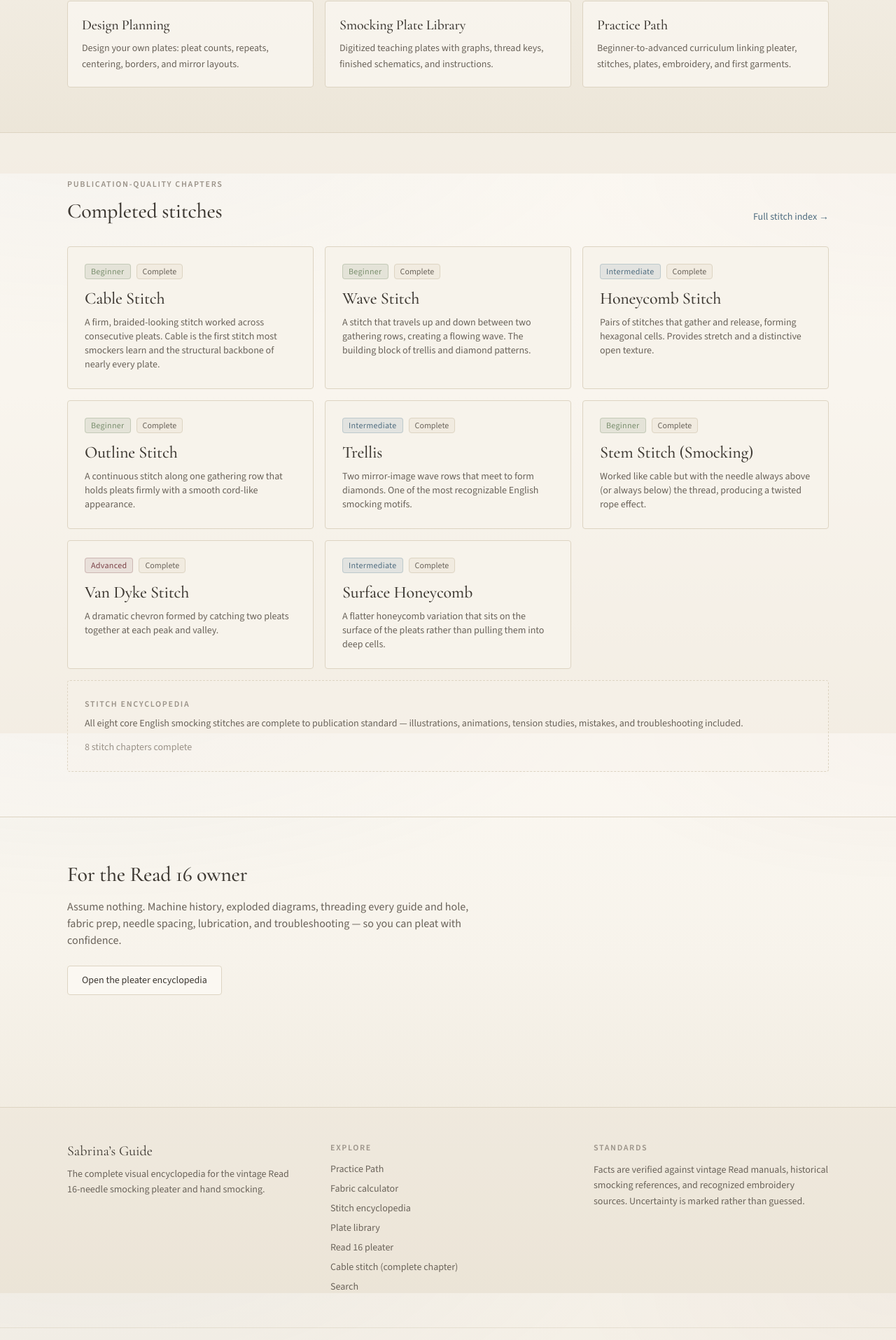
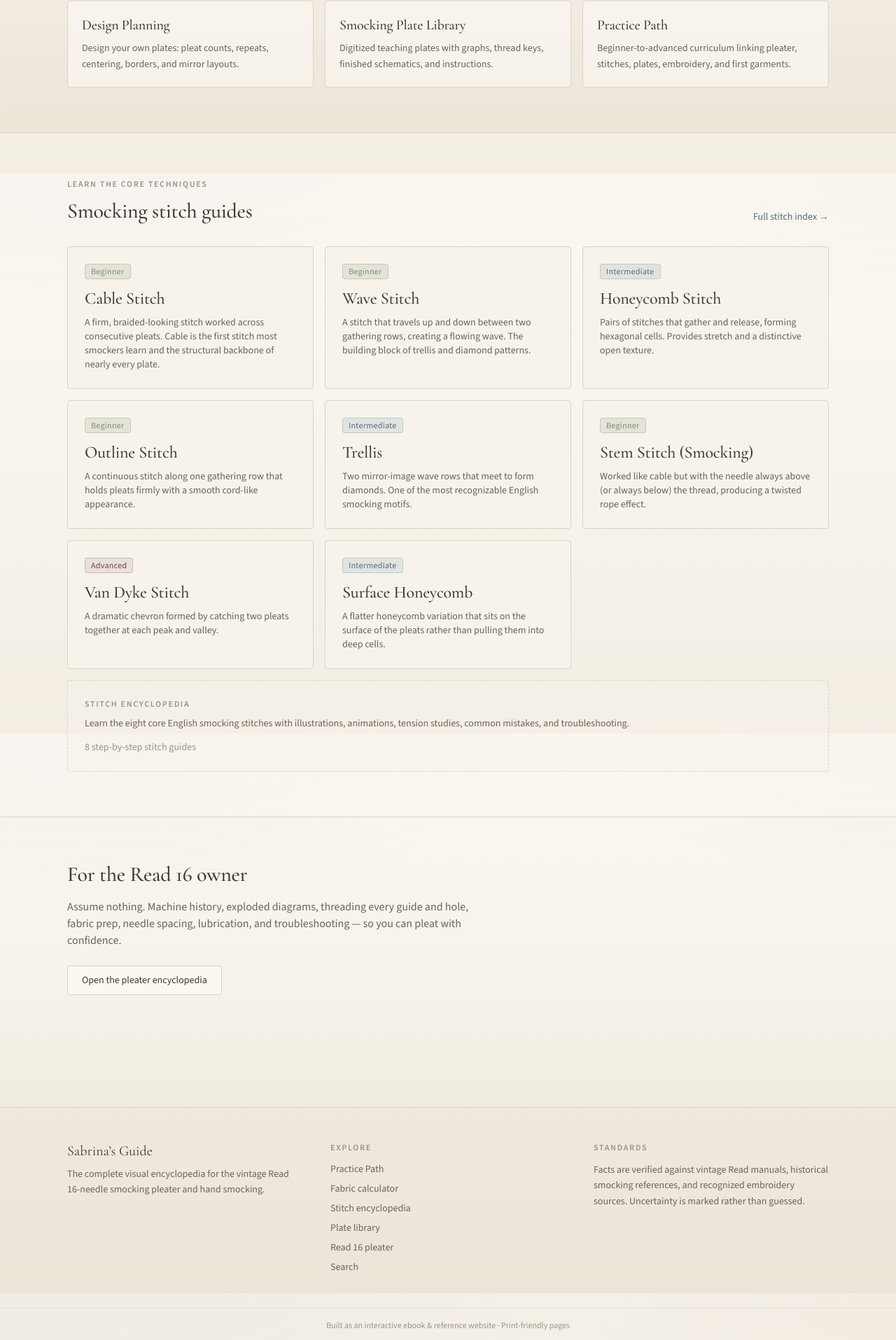
Before and after one commit to sabrina-heyfairy/stitching-and-smocking, a Next.js app: page / in a window 1280 px wide. Shown: the part 1352-3267 px from the top of the page at 70% size. Built offline with nearby package versions, Linux system fonts and the light colour scheme.

Commit message:
Clarify stitch navigation and practice path

```diff
--- a/src/app/learn/page.tsx
+++ b/src/app/learn/page.tsx
@@ -215,9 +215,16 @@ export default function PracticePathPage() {
                   >
                     <div className="flex items-start gap-2">
                       <PracticeCheckbox id={`${pi}-${step.title}`} label={step.title} />
-                      <span className="min-w-0">
-                        <span className="font-serif text-xl text-ink">{step.title}</span>
-                        <span className="mt-1 block text-sm text-ink-muted">{step.body}</span>
+                      <span className="min-w-0 flex-1">
+                        <Link
+                          href={step.links[0].href}
+                          className="group block rounded no-underline outline-none focus-visible:ring-2 focus-visible:ring-dusty-blue"
+                          aria-label={`${step.title}: ${step.body}`}
+                        >
+                          <span className="font-serif text-xl text-ink group-hover:text-burgundy">{step.title}</span>
+                          <span className="mt-1 block text-sm text-ink-muted group-hover:text-ink">{step.body}</span>
+                          <span className="mt-2 block text-xs text-dusty-blue-deep">Open lesson →</span>
+                        </Link>
                         <span className="mt-3 flex flex-wrap gap-2">
                           {step.links.map((l) => (
                             <Link
--- a/src/app/page.tsx
+++ b/src/app/page.tsx
@@ -1,10 +1,10 @@
 import Link from "next/link";
 import { sections } from "@/lib/navigation";
 import { stitches } from "@/lib/stitches";
-import { DifficultyBadge, StatusBadge } from "@/components/Badge";
+import { DifficultyBadge } from "@/components/Badge";
 
 export default function HomePage() {
-  const complete = stitches.filter((s) => s.status === "complete");
+  const stitchGuides = stitches.filter((s) => s.status === "complete");
 
   return (
     <>
@@ -134,15 +134,15 @@ export default function HomePage() {
         <div className="site-container">
           <div className="flex flex-wrap items-end justify-between gap-4">
             <div>
-              <p className="label-caps mb-3">Publication-quality chapters</p>
-              <h2 className="font-serif text-3xl text-ink">Completed stitches</h2>
+              <p className="label-caps mb-3">Learn the core techniques</p>
+              <h2 className="font-serif text-3xl text-ink">Smocking stitch guides</h2>
             </div>
             <Link href="/stitches/" className="text-sm text-dusty-blue-deep no-underline hover:text-burgundy">
               Full stitch index →
             </Link>
           </div>
           <div className="mt-8 grid gap-4 sm:grid-cols-2 lg:grid-cols-3">
-            {complete.map((s) => (
+            {stitchGuides.map((s) => (
               <Link
                 key={s.slug}
                 href={`/stitches/${s.slug}/`}
@@ -150,7 +150,6 @@ export default function HomePage() {
               >
                 <div className="flex flex-wrap items-center gap-2">
                   <DifficultyBadge difficulty={s.difficulty} />
-                  <StatusBadge status={s.status} />
                 </div>
                 <h3 className="mt-3 font-serif text-2xl text-ink">{s.title}</h3>
                 <p className="mt-2 text-sm text-ink-muted">{s.description}</p>
@@ -160,10 +159,10 @@ export default function HomePage() {
           <div className="mt-4 rounded border border-dashed border-border bg-cream/40 p-6">
             <p className="label-caps mb-2">Stitch encyclopedia</p>
             <p className="text-sm leading-relaxed text-ink-muted">
-              All eight core English smocking stitches are complete to publication standard —
-              illustrations, animations, tension studies, mistakes, and troubleshooting included.
+              Learn the eight core English smocking stitches with illustrations, animations,
+              tension studies, common mistakes, and troubleshooting.
             </p>
-            <p className="mt-3 text-sm text-ink-faint">{complete.length} stitch chapters complete</p>
+            <p className="mt-3 text-sm text-ink-faint">{stitchGuides.length} step-by-step stitch guides</p>
           </div>
         </div>
       </section>
--- a/src/components/Footer.tsx
+++ b/src/components/Footer.tsx
@@ -40,11 +40,6 @@ export function Footer() {
               </Link>
             </li>
             <li>
-              <Link href="/stitches/cable-stitch/" className="text-ink-muted no-underline hover:text-ink">
-                Cable stitch (complete chapter)
-              </Link>
-            </li>
-            <li>
               <Link href="/search/" className="text-ink-muted no-underline hover:text-ink">
                 Search
               </Link>
--- a/src/components/chapters/CableStitchChapter.tsx
+++ b/src/components/chapters/CableStitchChapter.tsx
@@ -55,9 +55,9 @@ export function CableStitchChapter() {
         <div className="min-w-0 max-w-3xl">
           <div className="callout">
             <p className="text-sm leading-relaxed text-ink-muted">
-              <strong className="text-ink">Publication-quality chapter.</strong> This is the
-              gold-standard template for every stitch in the encyclopedia. If you can work a
-              cable from these illustrations alone, the page is complete.
+              <strong className="text-ink">Start here.</strong> Cable is the foundation for many
+              smocking patterns. Use the diagrams to learn consistent stitch depth and tension
+              before adding vertical movement.
             </p>
           </div>
 
--- a/src/components/chapters/HoneycombStitchChapter.tsx
+++ b/src/components/chapters/HoneycombStitchChapter.tsx
@@ -57,7 +57,7 @@ export function HoneycombStitchChapter() {
         <div className="min-w-0 max-w-3xl">
           <div className="callout">
             <p className="text-sm leading-relaxed text-ink-muted">
-              <strong className="text-ink">Publication-quality chapter.</strong> Honeycomb is
+              <strong className="text-ink">Before you begin.</strong> Honeycomb is
               intermediate because of the alternating-row stagger. Be solid on{" "}
               <Link href="/stitches/cable-stitch/" className="text-dusty-blue-deep">
                 Cable
--- a/src/components/chapters/OutlineStitchChapter.tsx
+++ b/src/components/chapters/OutlineStitchChapter.tsx
@@ -32,7 +32,7 @@ export function OutlineStitchChapter() {
       callout={
         <div className="callout">
           <p className="text-sm leading-relaxed text-ink-muted">
-            <strong className="text-ink">Publication-quality chapter.</strong> Outline stitch is
+            <strong className="text-ink">Foundation stitch.</strong> Outline stitch is
             the smooth-cord control row of English smocking: one gathering row, shallow mountain
             bites, and the working thread kept below the needle when working left-to-right.
           </p>
--- a/src/components/chapters/StemStitchChapter.tsx
+++ b/src/components/chapters/StemStitchChapter.tsx
@@ -33,7 +33,7 @@ export function StemStitchChapter() {
       callout={
         <div className="callout">
           <p className="text-sm leading-relaxed text-ink-muted">
-            <strong className="text-ink">Publication-quality chapter.</strong> Stem stitch is the
+            <strong className="text-ink">Foundation stitch.</strong> Stem stitch is the
             same single-row family as cable, but the needle stays on the same side of the working
             thread every time. That consistency makes a twisted rope, not an alternating braid.
           </p>
--- a/src/components/chapters/TrellisStitchChapter.tsx
+++ b/src/components/chapters/TrellisStitchChapter.tsx
@@ -162,7 +162,7 @@ export function TrellisStitchChapter() {
       callout={
         <div className="callout">
           <p className="text-sm leading-relaxed text-ink-muted">
-            <strong className="text-ink">Publication-quality chapter.</strong> Trellis is an
+            <strong className="text-ink">Before you begin.</strong> Trellis is an
             intermediate stitch built directly on{" "}
             <Link href="/stitches/wave-stitch/" className="text-dusty-blue-deep">
               Wave Stitch
--- a/src/components/chapters/VanDykeStitchChapter.tsx
+++ b/src/components/chapters/VanDykeStitchChapter.tsx
@@ -162,7 +162,7 @@ export function VanDykeStitchChapter() {
       callout={
         <div className="callout">
           <p className="text-sm leading-relaxed text-ink-muted">
-            <strong className="text-ink">Publication-quality chapter.</strong> Van Dyke is an
+            <strong className="text-ink">Advanced stitch.</strong> Van Dyke is an
             advanced English smocking stitch. It borrows the diagonal travel of{" "}
             <Link href="/stitches/wave-stitch/" className="text-dusty-blue-deep">
               Wave Stitch
--- a/src/components/chapters/WaveStitchChapter.tsx
+++ b/src/components/chapters/WaveStitchChapter.tsx
@@ -57,7 +57,7 @@ export function WaveStitchChapter() {
         <div className="min-w-0 max-w-3xl">
           <div className="callout">
             <p className="text-sm leading-relaxed text-ink-muted">
-              <strong className="text-ink">Publication-quality chapter.</strong> Wave builds on{" "}
+              <strong className="text-ink">Before you begin.</strong> Wave builds on{" "}
               <Link href="/stitches/cable-stitch/" className="text-dusty-blue-deep">
                 Cable Stitch
               </Link>
```
Also changed, not shown: 1 other file (tests, documents, lock files or other folders).
